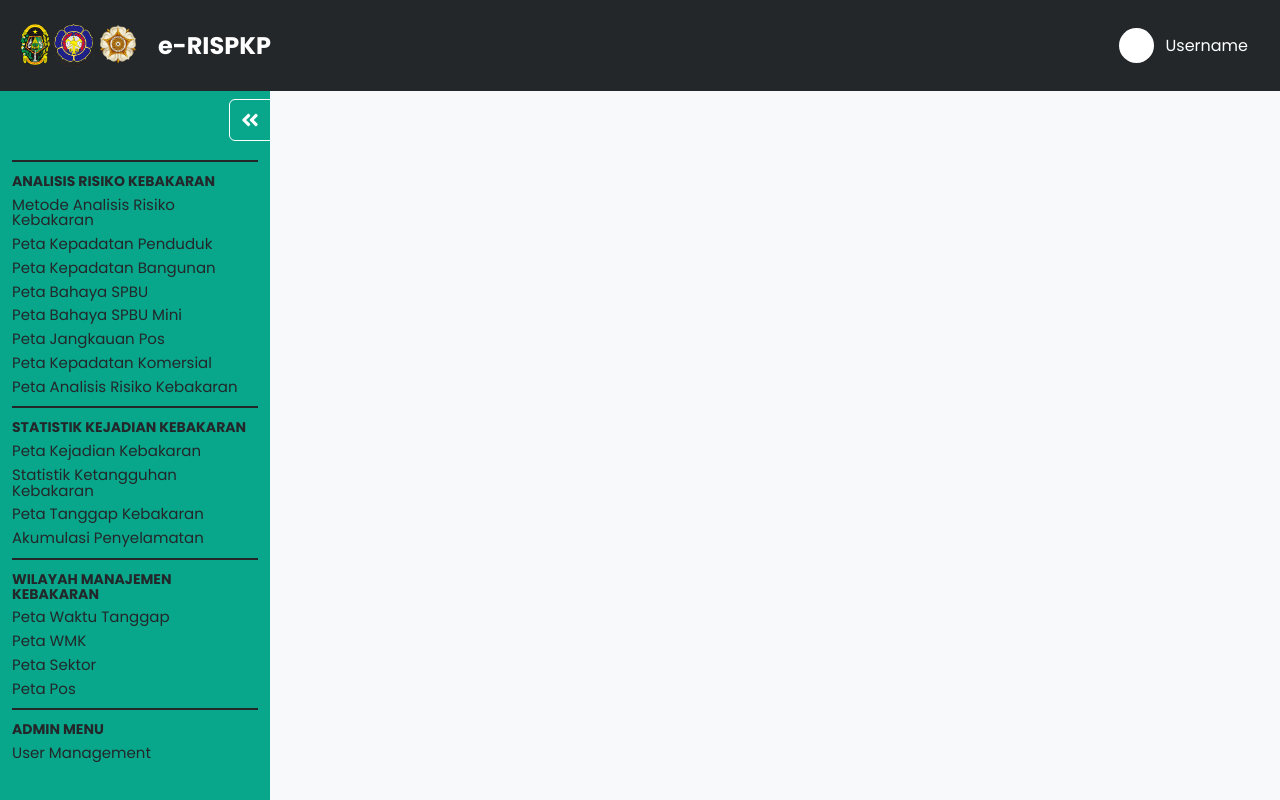
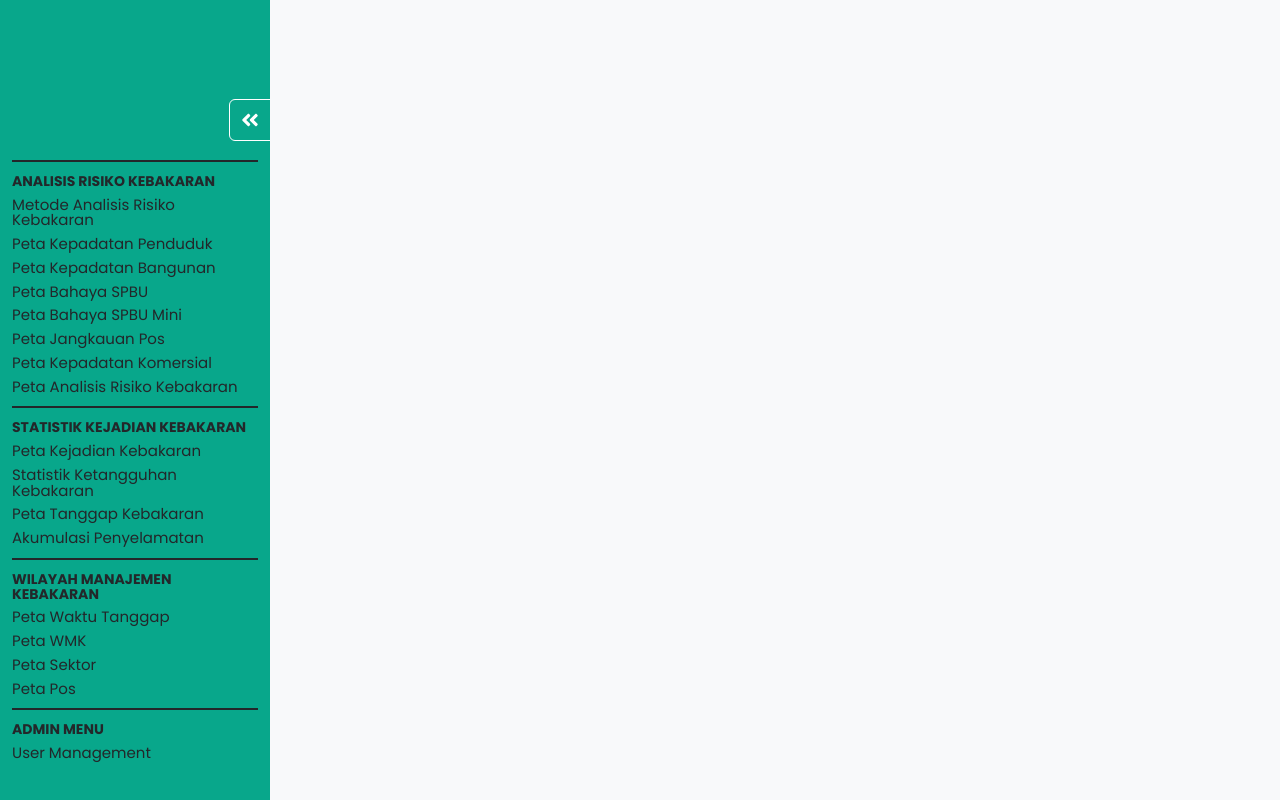
Before and after one commit to ahmadzakiakmal/Prototype-RISPKP, a Next.js app: page /admin/user-management in a window 1280 px wide. Built offline with nearby package versions, Linux system fonts and the light colour scheme.

Commit message:
feat: moved Navbar to _app.tsx

```diff
--- a/src/components/Layout.tsx
+++ b/src/components/Layout.tsx
@@ -1,6 +1,5 @@
 import { useEffect, useState } from "react";
 import { FaAngleDoubleRight } from "react-icons/fa";
-import Navbar from "./Navbar";
 import Link from "next/link";
 import useLastScrollDirection from "@/hooks/useLastScrollDirection";
 import { useRouter } from "next/router";
@@ -16,8 +15,6 @@ export default function Layout({ children }: { children: React.ReactNode }) {
 
   return (
     <main className="max-h-screen h-[200vh] bg-proto-100 flex font-poppins">
-      <Navbar />
-
       <section
         className={
           "bg-green-400 fixed top-0 sm:relative flex-shrink-0 h-screen sm:h-full sm:min-h-[100vh] transition-[width] pb-10 sm:pb-0 !z-[2] " +
--- a/src/pages/_app.tsx
+++ b/src/pages/_app.tsx
@@ -1,9 +1,13 @@
+import Navbar from "@/components/Navbar";
 import "@/styles/globals.css";
 import type { AppProps } from "next/app";
+import { useRouter } from "next/router";
 
 export default function App({ Component, pageProps }: AppProps) {
+  const router = useRouter();
   return (
     <main className="font-poppins text-neutral-400">
+      {router.pathname.includes("dashboard") ? <Navbar /> : null}
       <Component {...pageProps} />
     </main>
   );
```
